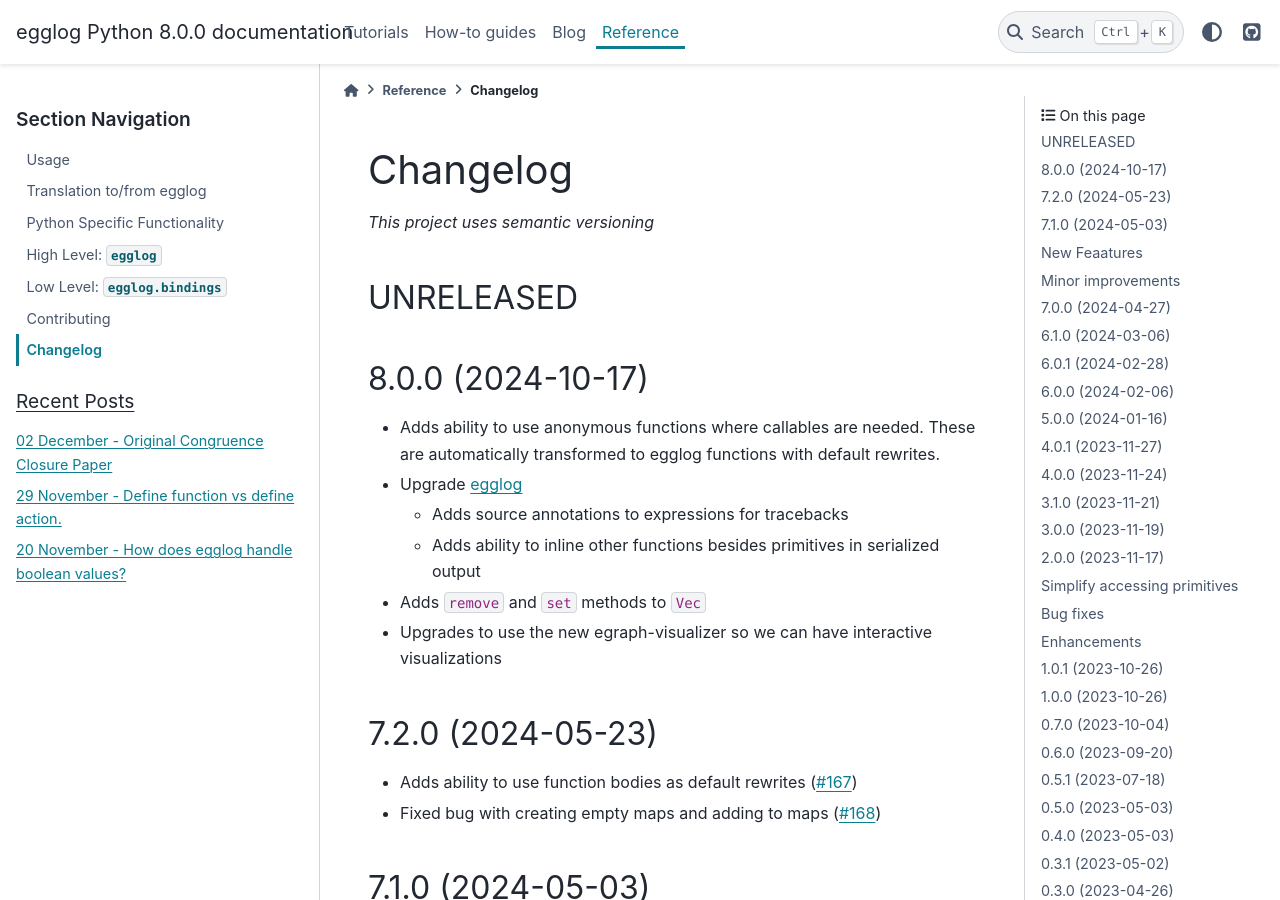
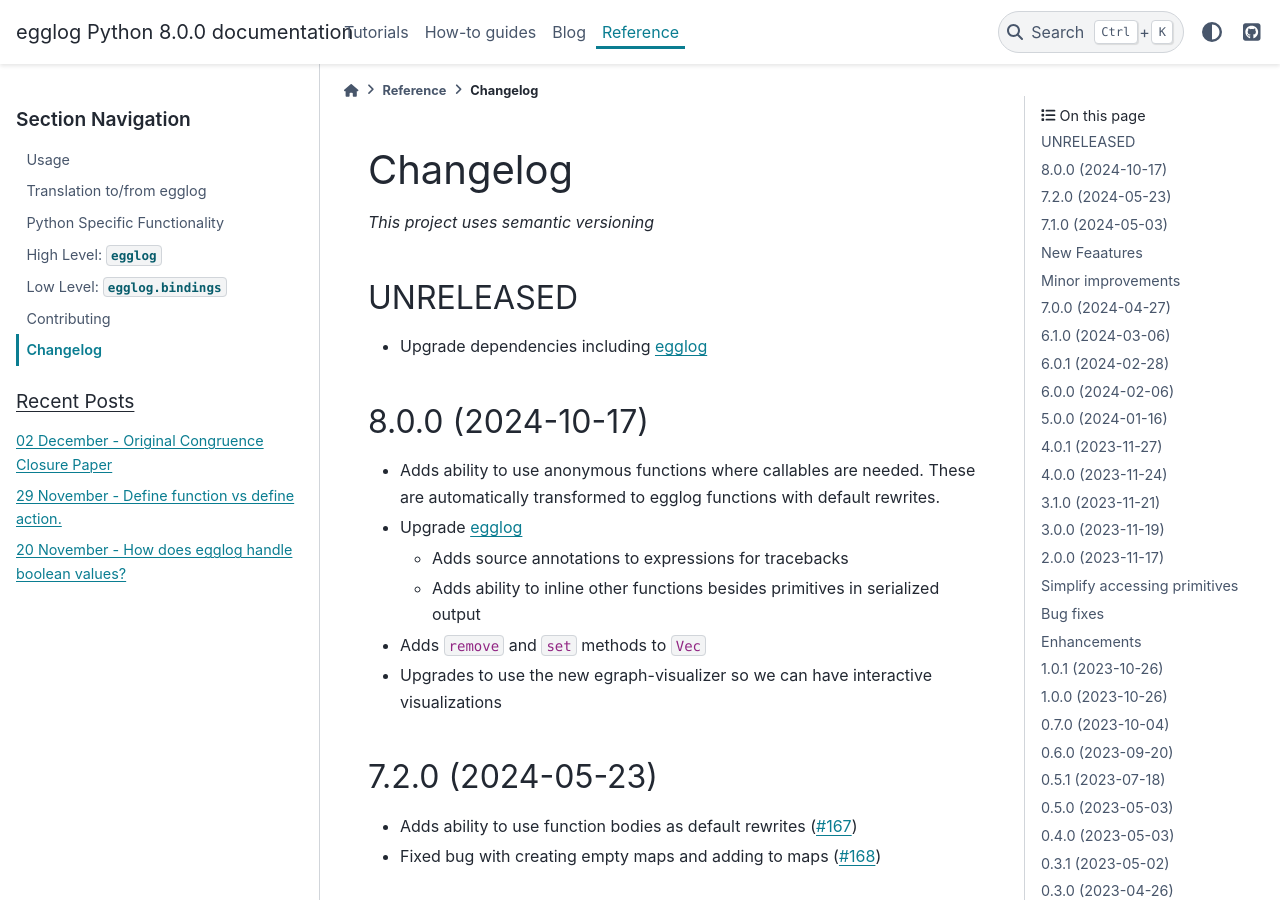
Before and after one commit to egraphs-good/egglog-python, a Sphinx documentation site: the page built from docs/changelog.md, in a window 1280 px wide and 900 px high. Built offline with Sphinx 7.4.7 and the PyData theme 0.15.4, drawn with Linux system fonts in a browser that asks for light colours; pages that are not in the unit, such as notebooks, are missing from menus; comment, search, counter and statistics services are not loaded; the version number is read from the project's files by our own code.

Commit message:
Update changelog

```diff
--- a/docs/changelog.md
+++ b/docs/changelog.md
@@ -3,6 +3,8 @@
 _This project uses semantic versioning_
 
 ## UNRELEASED
+
+- Upgrade dependencies including [egglog](https://github.com/egraphs-good/egglog/compare/saulshanabrook:egg-smol:a555b2f5e82c684442775cc1a5da94b71930113c...b0db06832264c9b22694bd3de2bdacd55bbe9e32)
 
 ## 8.0.0 (2024-10-17)
 
```
Also changed, not shown: 1 other file.
